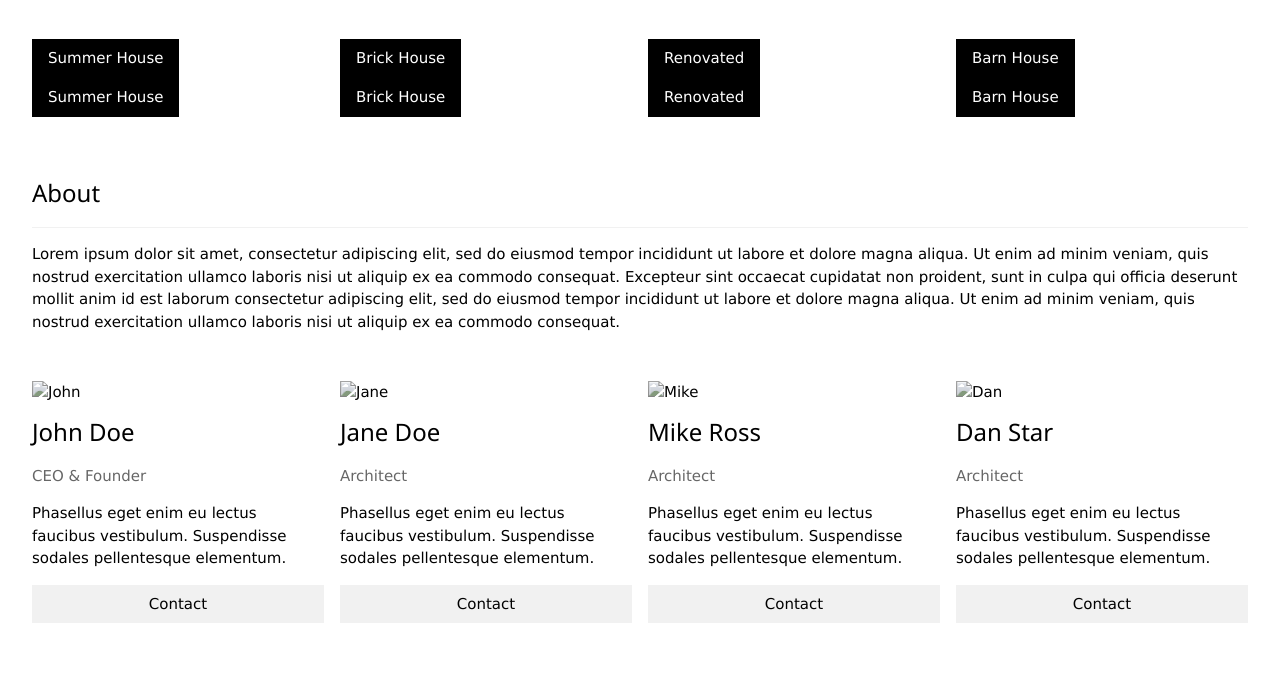
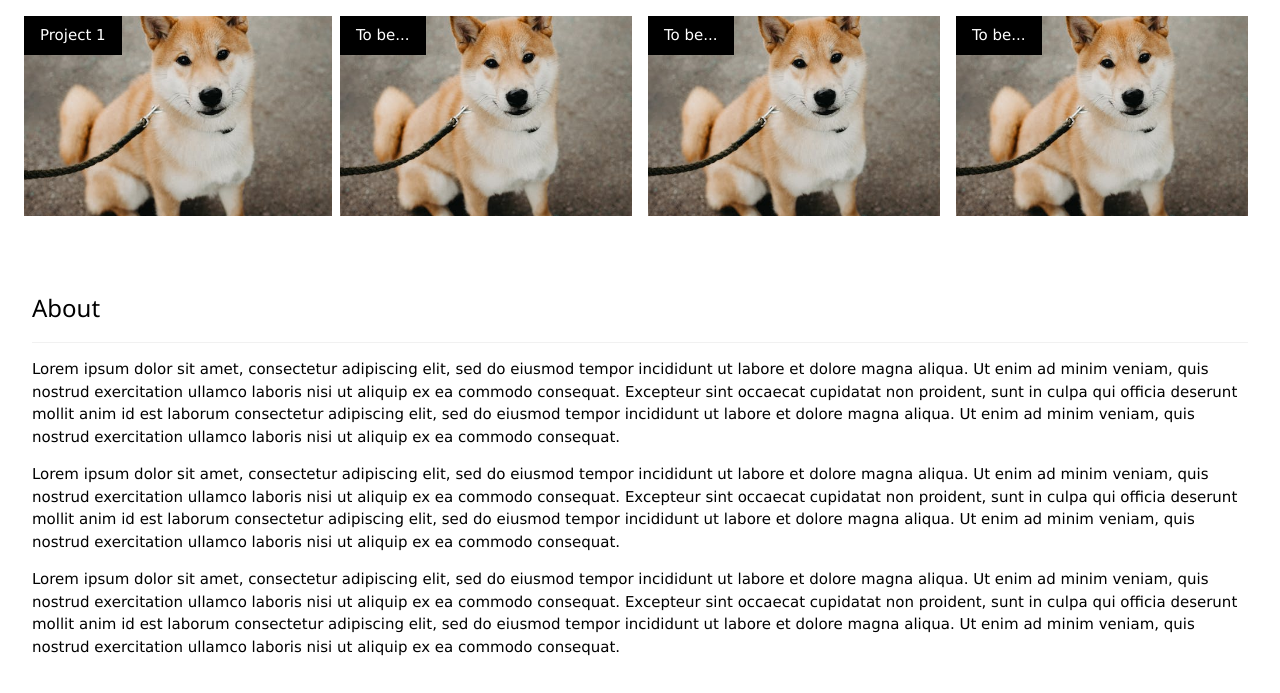
Before and after one commit to dbecu/dbecu.github.io, a plain HTML site: page index.html in a window 1280 px wide. Shown: the part 145-838 px from the top of the page. Drawn offline with nearby package versions, Linux system fonts and the light colour scheme.

Commit message:
Changed default layout

```diff
--- a/index.html
+++ b/index.html
@@ -1,7 +1,7 @@
 <!DOCTYPE html>
 <html>
 <head>
-<title>W3.CSS Template</title>
+<title>Dewi Becu</title>
 <meta charset="UTF-8">
 <meta name="viewport" content="width=device-width, initial-scale=1">
 <link rel="stylesheet" href="https://www.w3schools.com/w3css/4/w3.css">
@@ -11,19 +11,17 @@
 <!-- Navbar (sit on top) -->
 <div class="w3-top">
   <div class="w3-bar w3-white w3-wide w3-padding w3-card">
-    <a href="#home" class="w3-bar-item w3-button"><b>BR</b> Architects</a>
+    <a href="#home" class="w3-bar-item w3-button"><b>:)</b> Dewi Becu</a>
     <!-- Float links to the right. Hide them on small screens -->
     <div class="w3-right w3-hide-small">
       <a href="#projects" class="w3-bar-item w3-button">Projects</a>
       <a href="#about" class="w3-bar-item w3-button">About</a>
-      <a href="#contact" class="w3-bar-item w3-button">Contact</a>
     </div>
   </div>
 </div>
 
 <!-- Header -->
 <header class="w3-display-container w3-content w3-wide" style="max-width:1500px;" id="home">
-  <img class="w3-image" src="/w3images/architect.jpg" alt="Architecture" width="1500" height="800">
   <div class="w3-display-middle w3-margin-top w3-center">
     <h1 class="w3-xxlarge w3-text-white"><span class="w3-padding w3-black w3-opacity-min"><b>BR</b></span> <span class="w3-hide-small w3-text-light-grey">Architects</span></h1>
   </div>
@@ -38,56 +36,31 @@
   </div>
 
   <div class="w3-row-padding">
+    <a href="myProject">
+        <div class="w3-col l3 m6 w3-margin-bottom">
+            <div class="w3-display-container">
+                <div class="w3-display-topleft w3-black w3-padding">Project 1</div>
+                <img src="./media/shiba.jpeg" alt="Shiba" style="width:100%; height:200px; object-fit: cover">
+            </div>
+        </div>
+    </a>
     <div class="w3-col l3 m6 w3-margin-bottom">
       <div class="w3-display-container">
-        <div class="w3-display-topleft w3-black w3-padding">Summer House</div>
-        <img src="/w3images/house5.jpg" alt="House" style="width:100%">
-      </div>
+        <div class="w3-display-topleft w3-black w3-padding">To be...</div>
+        <img src="./media/shiba.jpeg" alt="Shiba" style="width:100%; height:200px; object-fit: cover">
+    </div>
     </div>
     <div class="w3-col l3 m6 w3-margin-bottom">
       <div class="w3-display-container">
-        <div class="w3-display-topleft w3-black w3-padding">Brick House</div>
-        <img src="/w3images/house2.jpg" alt="House" style="width:100%">
-      </div>
+        <div class="w3-display-topleft w3-black w3-padding">To be...</div>
+        <img src="./media/shiba.jpeg" alt="Shiba" style="width:100%; height:200px; object-fit: cover">
+    </div>
     </div>
     <div class="w3-col l3 m6 w3-margin-bottom">
       <div class="w3-display-container">
-        <div class="w3-display-topleft w3-black w3-padding">Renovated</div>
-        <img src="/w3images/house3.jpg" alt="House" style="width:100%">
-      </div>
+        <div class="w3-display-topleft w3-black w3-padding">To be...</div>
+        <img src="./media/shiba.jpeg" alt="Shiba" style="width:100%; height:200px; object-fit: cover">
     </div>
-    <div class="w3-col l3 m6 w3-margin-bottom">
-      <div class="w3-display-container">
-        <div class="w3-display-topleft w3-black w3-padding">Barn House</div>
-        <img src="/w3images/house4.jpg" alt="House" style="width:100%">
-      </div>
-    </div>
-  </div>
-
-  <div class="w3-row-padding">
-    <div class="w3-col l3 m6 w3-margin-bottom">
-      <div class="w3-display-container">
-        <div class="w3-display-topleft w3-black w3-padding">Summer House</div>
-        <img src="/w3images/house2.jpg" alt="House" style="width:99%">
-      </div>
-    </div>
-    <div class="w3-col l3 m6 w3-margin-bottom">
-      <div class="w3-display-container">
-        <div class="w3-display-topleft w3-black w3-padding">Brick House</div>
-        <img src="/w3images/house5.jpg" alt="House" style="width:99%">
-      </div>
-    </div>
-    <div class="w3-col l3 m6 w3-margin-bottom">
-      <div class="w3-display-container">
-        <div class="w3-display-topleft w3-black w3-padding">Renovated</div>
-        <img src="/w3images/house4.jpg" alt="House" style="width:99%">
-      </div>
-    </div>
-    <div class="w3-col l3 m6 w3-margin-bottom">
-      <div class="w3-display-container">
-        <div class="w3-display-topleft w3-black w3-padding">Barn House</div>
-        <img src="/w3images/house3.jpg" alt="House" style="width:99%">
-      </div>
     </div>
   </div>
 
@@ -98,58 +71,15 @@
       occaecat cupidatat non proident, sunt in culpa qui officia deserunt mollit anim id est laborum consectetur adipiscing elit, sed do eiusmod tempor incididunt ut labore et dolore magna aliqua. Ut enim ad minim veniam, quis nostrud exercitation ullamco
       laboris nisi ut aliquip ex ea commodo consequat.
     </p>
+    <p>Lorem ipsum dolor sit amet, consectetur adipiscing elit, sed do eiusmod tempor incididunt ut labore et dolore magna aliqua. Ut enim ad minim veniam, quis nostrud exercitation ullamco laboris nisi ut aliquip ex ea commodo consequat. Excepteur sint
+        occaecat cupidatat non proident, sunt in culpa qui officia deserunt mollit anim id est laborum consectetur adipiscing elit, sed do eiusmod tempor incididunt ut labore et dolore magna aliqua. Ut enim ad minim veniam, quis nostrud exercitation ullamco
+        laboris nisi ut aliquip ex ea commodo consequat.
+    </p>
+    <p>Lorem ipsum dolor sit amet, consectetur adipiscing elit, sed do eiusmod tempor incididunt ut labore et dolore magna aliqua. Ut enim ad minim veniam, quis nostrud exercitation ullamco laboris nisi ut aliquip ex ea commodo consequat. Excepteur sint
+        occaecat cupidatat non proident, sunt in culpa qui officia deserunt mollit anim id est laborum consectetur adipiscing elit, sed do eiusmod tempor incididunt ut labore et dolore magna aliqua. Ut enim ad minim veniam, quis nostrud exercitation ullamco
+        laboris nisi ut aliquip ex ea commodo consequat.
+    </p>
   </div>
-
-  <div class="w3-row-padding w3-grayscale">
-    <div class="w3-col l3 m6 w3-margin-bottom">
-      <img src="/w3images/team2.jpg" alt="John" style="width:100%">
-      <h3>John Doe</h3>
-      <p class="w3-opacity">CEO & Founder</p>
-      <p>Phasellus eget enim eu lectus faucibus vestibulum. Suspendisse sodales pellentesque elementum.</p>
-      <p><button class="w3-button w3-light-grey w3-block">Contact</button></p>
-    </div>
-    <div class="w3-col l3 m6 w3-margin-bottom">
-      <img src="/w3images/team1.jpg" alt="Jane" style="width:100%">
-      <h3>Jane Doe</h3>
-      <p class="w3-opacity">Architect</p>
-      <p>Phasellus eget enim eu lectus faucibus vestibulum. Suspendisse sodales pellentesque elementum.</p>
-      <p><button class="w3-button w3-light-grey w3-block">Contact</button></p>
-    </div>
-    <div class="w3-col l3 m6 w3-margin-bottom">
-      <img src="/w3images/team3.jpg" alt="Mike" style="width:100%">
-      <h3>Mike Ross</h3>
-      <p class="w3-opacity">Architect</p>
-      <p>Phasellus eget enim eu lectus faucibus vestibulum. Suspendisse sodales pellentesque elementum.</p>
-      <p><button class="w3-button w3-light-grey w3-block">Contact</button></p>
-    </div>
-    <div class="w3-col l3 m6 w3-margin-bottom">
-      <img src="/w3images/team4.jpg" alt="Dan" style="width:100%">
-      <h3>Dan Star</h3>
-      <p class="w3-opacity">Architect</p>
-      <p>Phasellus eget enim eu lectus faucibus vestibulum. Suspendisse sodales pellentesque elementum.</p>
-      <p><button class="w3-button w3-light-grey w3-block">Contact</button></p>
-    </div>
-  </div>
-
-  <!-- Contact Section -->
-  <div class="w3-container w3-padding-32" id="contact">
-    <h3 class="w3-border-bottom w3-border-light-grey w3-padding-16">Contact</h3>
-    <p>Lets get in touch and talk about your next project.</p>
-    <form action="/action_page.php" target="_blank">
-      <input class="w3-input w3-border" type="text" placeholder="Name" required name="Name">
-      <input class="w3-input w3-section w3-border" type="text" placeholder="Email" required name="Email">
-      <input class="w3-input w3-section w3-border" type="text" placeholder="Subject" required name="Subject">
-      <input class="w3-input w3-section w3-border" type="text" placeholder="Comment" required name="Comment">
-      <button class="w3-button w3-black w3-section" type="submit">
-        <i class="fa fa-paper-plane"></i> SEND MESSAGE
-      </button>
-    </form>
-  </div>
-
-<!-- Image of location/map -->
-<div class="w3-container">
-  <img src="/w3images/map.jpg" class="w3-image" style="width:100%">
-</div>
 
 <!-- End page content -->
 </div>
@@ -157,7 +87,7 @@
 
 <!-- Footer -->
 <footer class="w3-center w3-black w3-padding-16">
-  <p>Powered by <a href="https://www.w3schools.com/w3css/default.asp" title="W3.CSS" target="_blank" class="w3-hover-text-green">w3.css</a></p>
+  <p>Website of <a>Dewi Becu</a></p>
 </footer>
 
 </body>
```
Also changed, not shown: media/shiba.jpeg (added).
